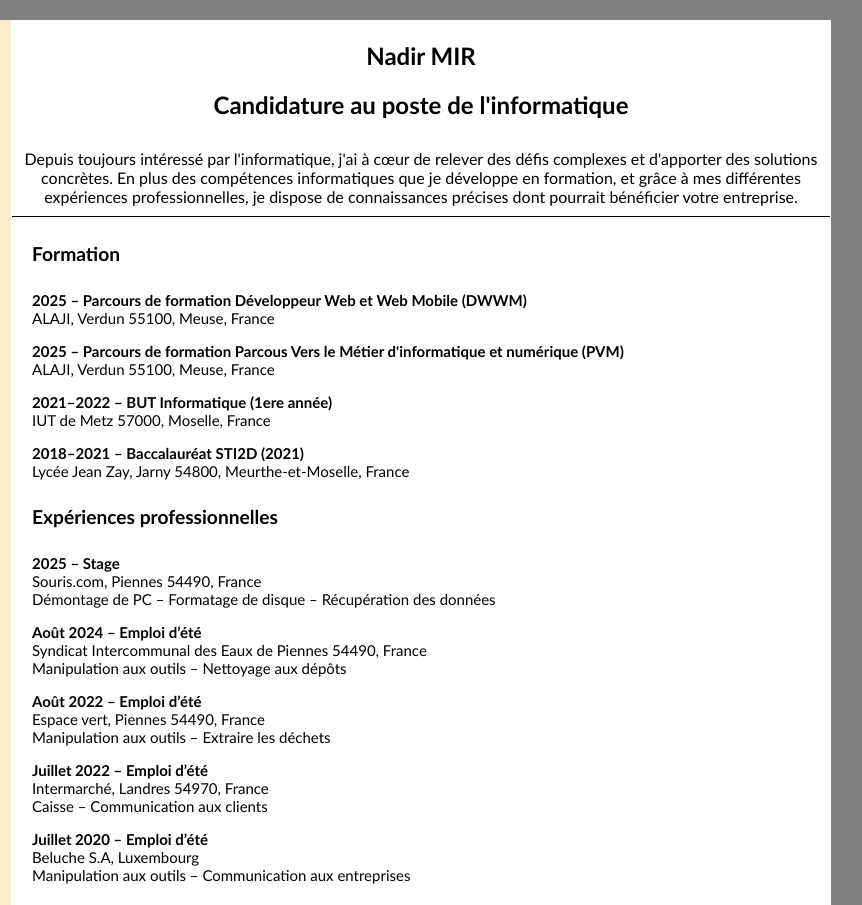
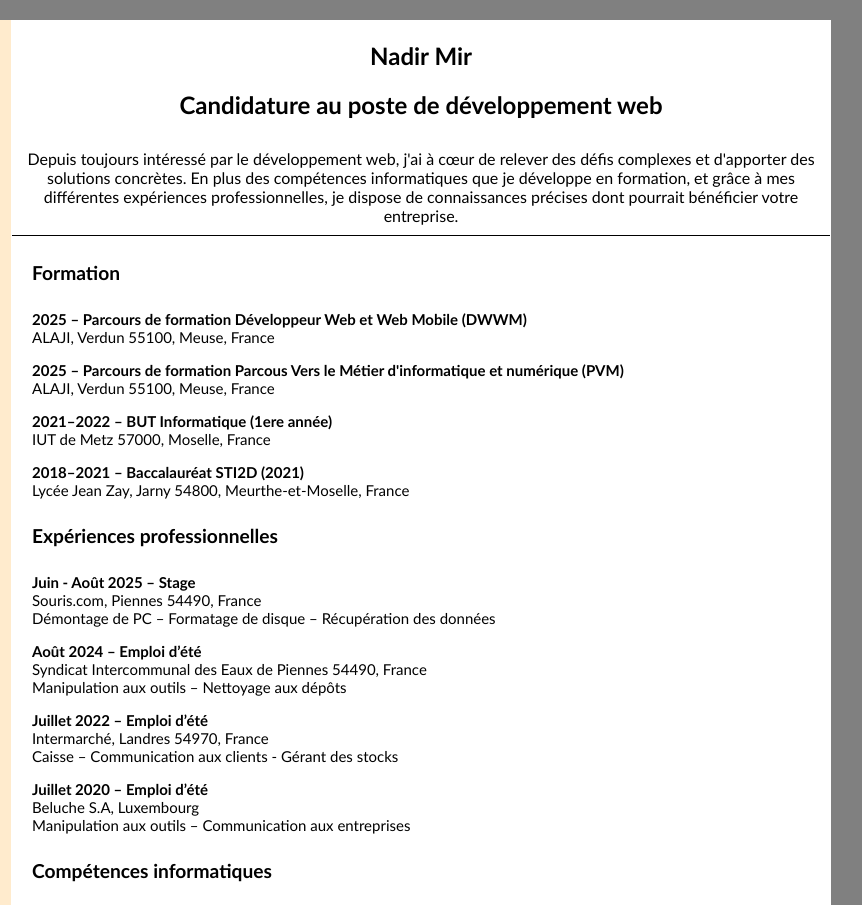
Before and after one commit to DirnaSFM/CV, a plain HTML site: page index.html in a window 1280 px wide. Shown: the top 905 px of the page, 309-1171 px from the left. Drawn offline with Linux system fonts and the light colour scheme.

Commit message:
Modif CV + CV en PDF

```diff
--- a/index.html
+++ b/index.html
@@ -21,7 +21,7 @@
                 <p>Tel : 06 09 57 72 21</p>
                 <p>Adresse : 89 rue de Verdun, Piennes 54490, France</p>
                 <p>Permis B</p>
-                <!-- <p><img src="al.png" alt="allemand" class="langue" width="15" height="10">Allemand : scolaire</p> -->
+
                 <div class="reseaux">
                     <a href="https://www.linkedin.com/in/nadir-mir-2a2695263/"><img src="linkedin_logo_icon_145102.png" width="35" height="35"></a>
                     <a href="https://github.com/DirnaSFM"><img src="github_logo_icon_229278.png" width="35" height="35"></a>
@@ -29,6 +29,7 @@
                 <h3>Langues</h3>
                 <p><img src="fr.png" alt="francais" class="langue" width="15" height="10">Français : maternelle</p>
                 <p><img src="uk.png" alt="anglais" class="langue" width="15" height="10">Anglais : B1</p>
+                <!-- <p><img src="al.png" alt="allemand" class="langue" width="15" height="10">Allemand : scolaire</p> -->
                 <h3>Langages de programmation</h3>
                 <ul>
                     <li>HTML</li>
@@ -56,9 +57,9 @@
             </div>
             <div class="personne">
                 <!--<div class="intro">-->
-                    <h1>Nadir MIR</h1>
-                    <h2>Candidature au poste de l'informatique</h2>
-                    <p>Depuis toujours intéressé par l'informatique, j'ai à cœur de relever des défis complexes et
+                    <h1>Nadir Mir</h1>
+                    <h2>Candidature au poste de développement web</h2>
+                    <p>Depuis toujours intéressé par le développement web, j'ai à cœur de relever des défis complexes et
                         d'apporter des solutions concrètes. En plus des compétences informatiques que je développe en
                         formation, et grâce à mes différentes expériences professionnelles, je dispose de connaissances
                         précises dont pourrait bénéficier votre entreprise.</p>
@@ -91,7 +92,7 @@
                     </div>
                     <h4>Expériences professionnelles</h4>
                     <div class="exppro">
-                        <p><strong>2025 – Stage</strong>
+                        <p><strong>Juin - Août 2025 – Stage</strong>
                             <br />
                             Souris.com, Piennes 54490, France
                             <br />
@@ -106,20 +107,20 @@
                             Manipulation aux outils – Nettoyage aux dépôts
                         </p>
                     </div>
-                    <div class="exppro">
+                    <!-- <div class="exppro">
                         <p><strong>Août 2022 – Emploi d’été</strong>
                             <br />
                             Espace vert, Piennes 54490, France
                             <br />
                             Manipulation aux outils – Extraire les déchets
                         </p>
-                    </div>
+                    </div> -->
                     <div class="exppro">
                         <p><strong>Juillet 2022 – Emploi d’été</strong>
                             <br />
                             Intermarché, Landres 54970, France
                             <br />
-                            Caisse – Communication aux clients
+                            Caisse – Communication aux clients - Gérant des stocks
                         </p>
                     </div>
                     <!--<div class="exppro">
--- a/style.css
+++ b/style.css
@@ -51,7 +51,7 @@ h3 {
 }
 
 .logo {
-    margin-left: 30px;
+    margin-left: 35px;
 }
 
 .presentation {
```
Also changed, not shown: 1 other file.
